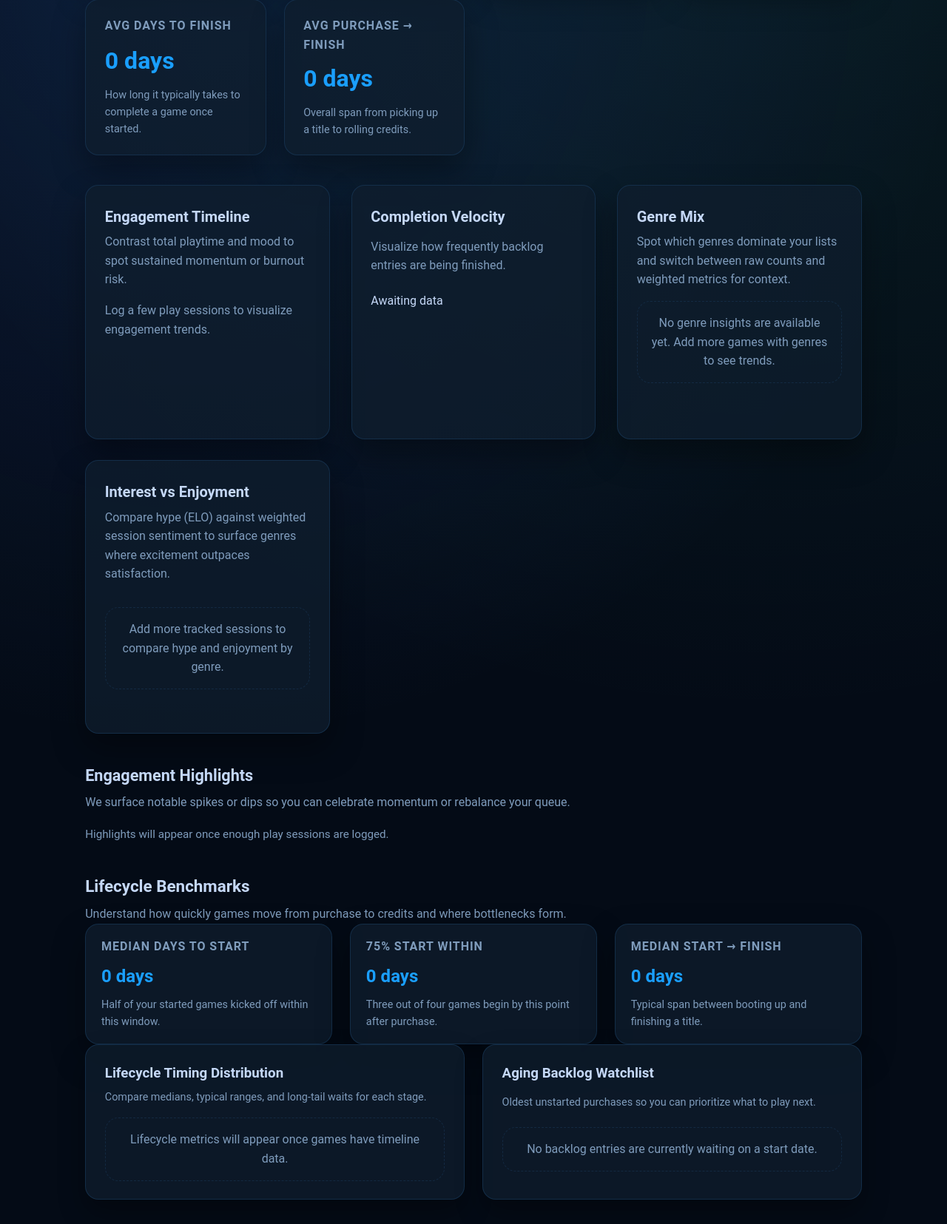
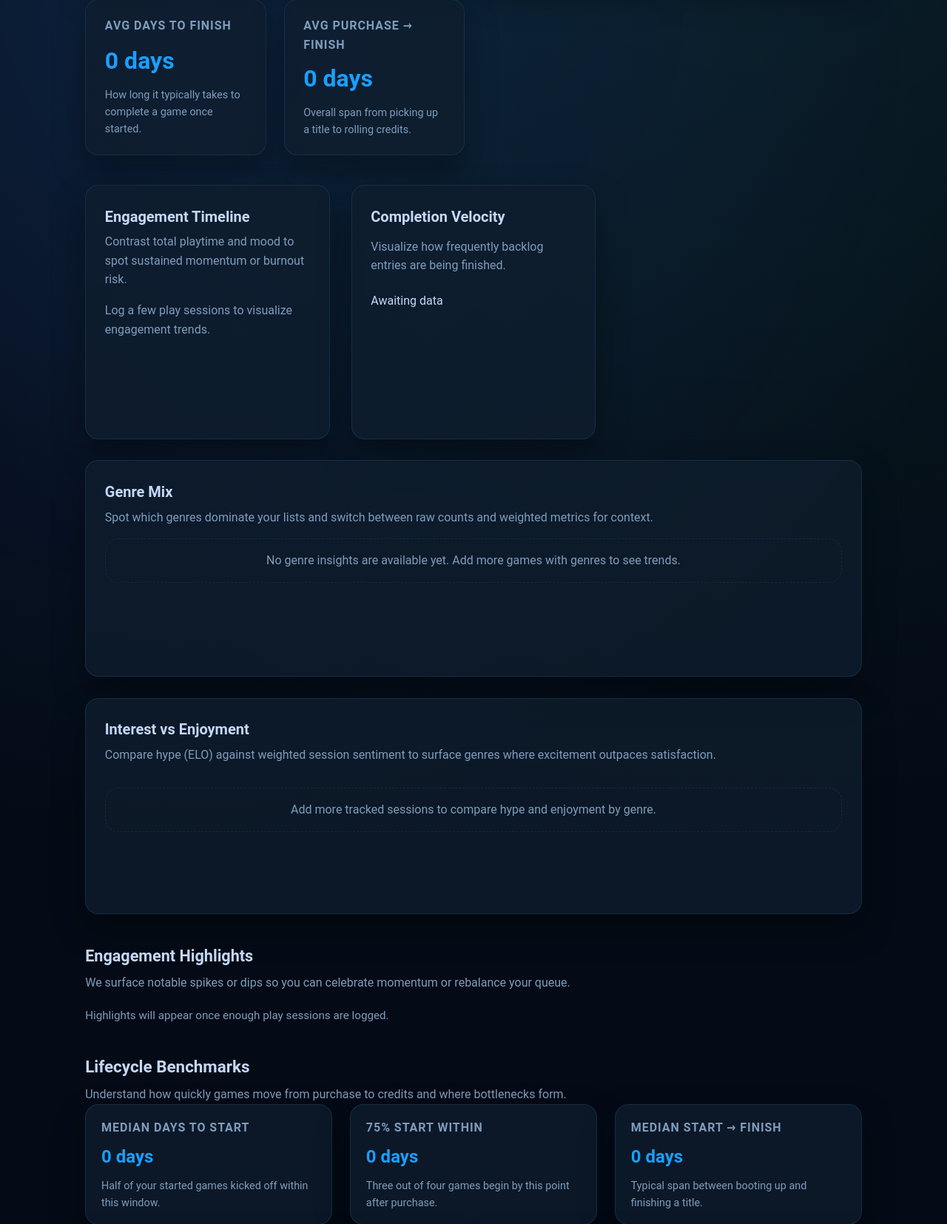
Before and after one commit to pa816859-hue/psychic-dollop, a Flask app: page /insights in a window 1280 px wide. Shown: the part 566-2221 px from the top of the page at 74% size. Run offline with Flask 3, Linux system fonts and the light colour scheme; data that the repository does not hold is empty; some libraries are stand-ins or nearby versions.

Commit message:
Adjust insights chart layout spacing

```diff
--- a/app/static/styles.css
+++ b/app/static/styles.css
@@ -99,6 +99,11 @@ body.steam-surface {
   grid-template-columns: repeat(auto-fit, minmax(320px, 1fr));
 }
 
+.insights-chart[data-insights-chart="genre"],
+.insights-chart[data-insights-chart="genre-sentiment"] {
+  grid-column: 1 / -1;
+}
+
 .insights-chart {
   background: var(--bg-panel);
   border: 1px solid rgba(26, 59, 92, 0.6);
```
